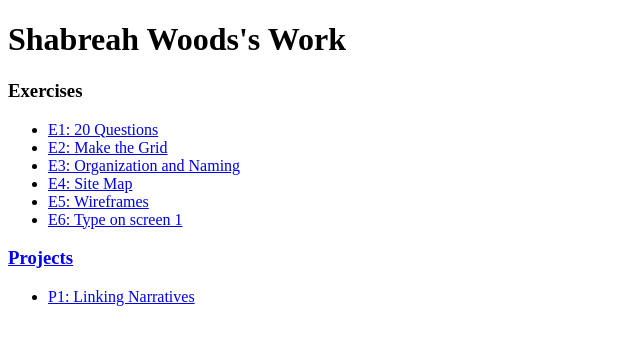
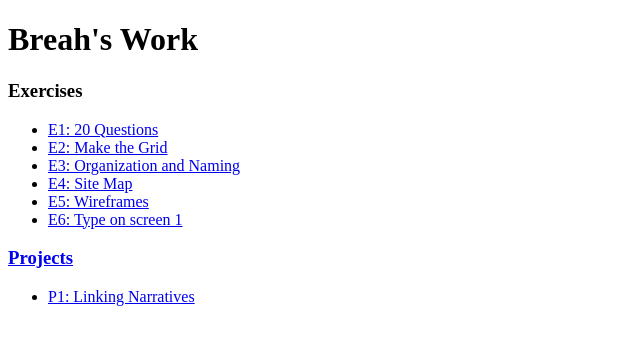
Before and after one commit to Breah22/Avt217-spring21, a plain HTML site: page index.html in a window 1280 px wide. Shown: the whole page, without its empty margins (0-640 px from the left). Drawn offline with Linux system fonts and the light colour scheme.

Commit message:
Update index.html

```diff
--- a/index.html
+++ b/index.html
@@ -1,10 +1,10 @@
 <!DOCTYPE html>
 <head>
     <meta charset="utf-8">
-    <title>Shabreah Woods</title>
-  </head>
+    <title>Shabreah Woods Website</title>
+</head>
   <body>
-    <h1>Shabreah Woods's Work</h1>
+    <h1>Breah's Work</h1>
     <h3>Exercises</h3>
     <ul>
     <li><a href="e1/index.html">E1: 20 Questions</li>
```
